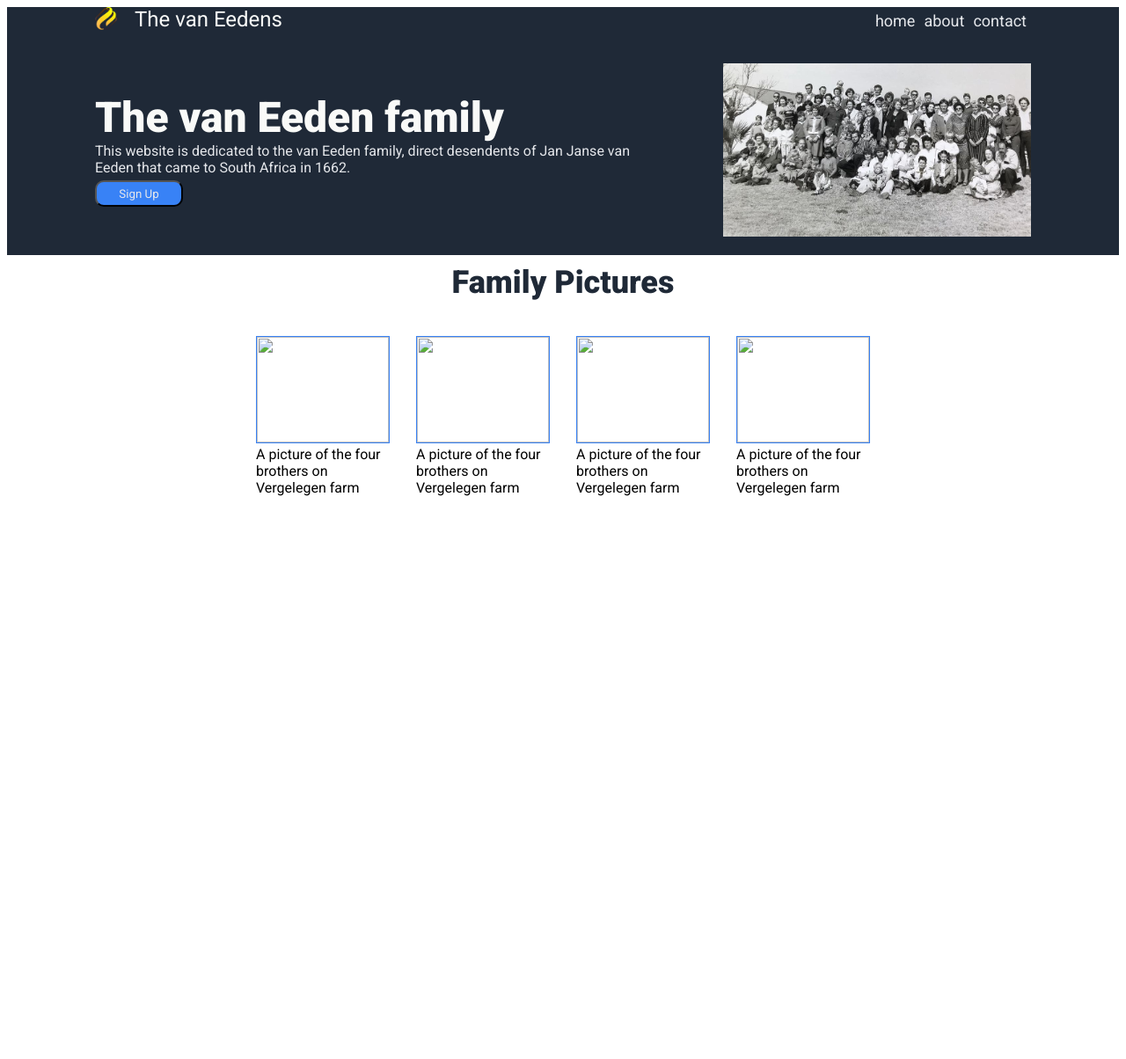
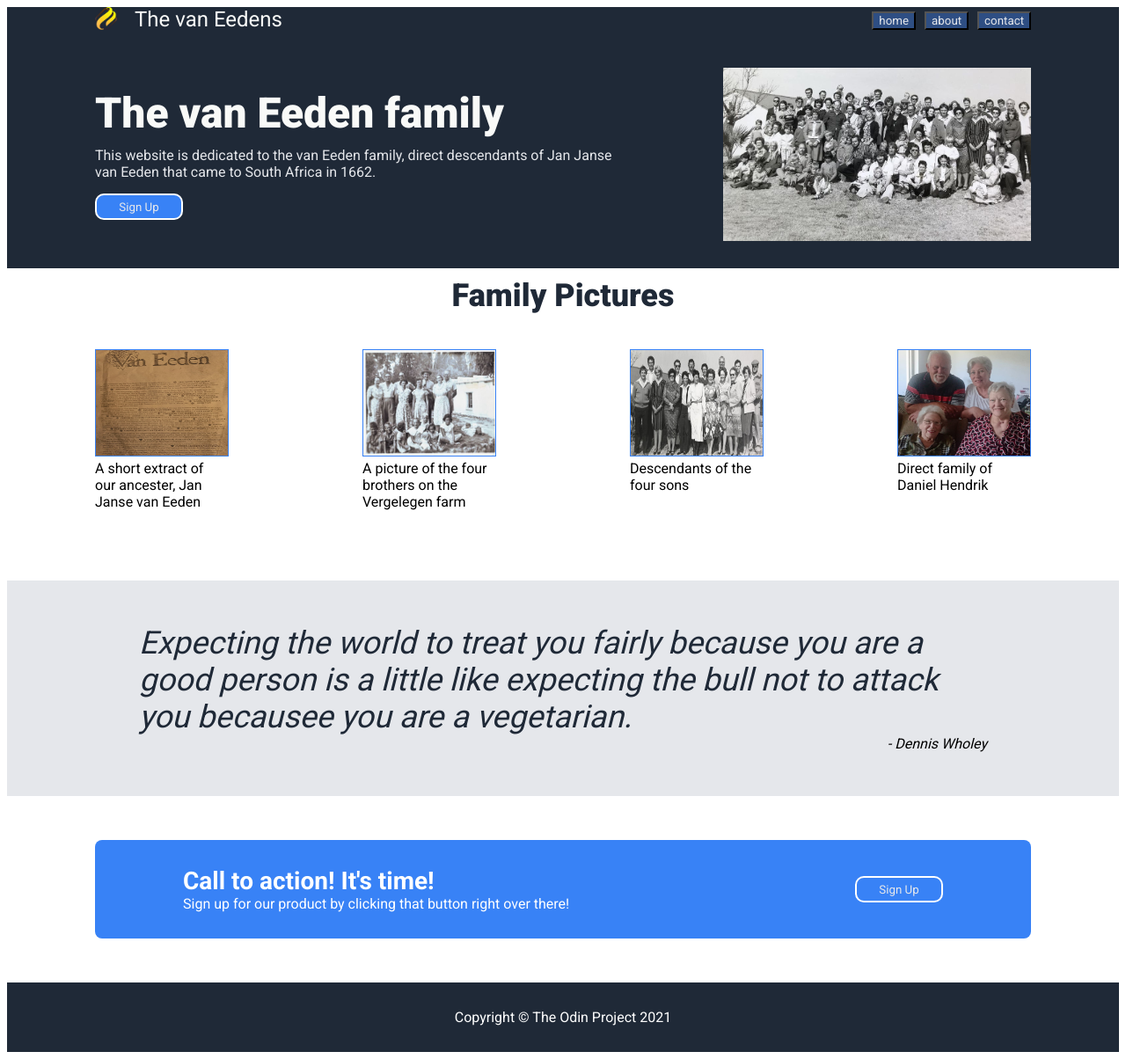
Before and after one commit to Cadanter2/OdinAwesome, a plain HTML site: page index.html in a window 1280 px wide. Shown: the whole page at 88% size. Before the commit the page ends 800 px from the top, so only its background shows below. Drawn offline with Linux system fonts and the light colour scheme.

Commit message:
Finalization of Web Page

```diff
--- a/index.css
+++ b/index.css
@@ -13,6 +13,10 @@ body {
     justify-content: space-between;
     color: #f9faf8;
     padding: 0 100px;
+}
+
+.header {
+    gap: 10px;
 }
 
 .hero,
@@ -36,20 +40,19 @@ body {
     padding: 0;
 }
 
-.list {
+.nav-btn {
     display: flex;
-    margin-top: 0;
+    margin-top: 5px;
+    gap: 10px;
 }
 
-.list li {
-    padding: 5px;
-    list-style: none;
-    color: #E5E7EB;
-    font-size: 18PX;
+.nav-btn button {
+    background-color: #2e4e83;
+    color: #e5e7eb;
 }
 
-.list li:hover {
-    color: aqua;
+.nav-btn button:hover {
+    background-color: #1f2937;
 }
 
 .top-page {
@@ -79,14 +82,18 @@ body {
     border-radius: 10px;
     background-color: #3882f6;
     margin: 5px 0;
+    border: 2px solid white;
+}
+
+.btn a {
+    text-decoration: none;
+    color: #E5E7EB;
 }
 
 .fam-pic img {
     width: 350px;
     padding-right: 100px;
 }
-
-
 
 .info-title {
     text-align: center;
@@ -98,9 +105,10 @@ body {
 
 .container {
     display: flex;
-    justify-content: center;
+    flex-wrap: wrap;
+    justify-content: space-between;
     gap: 30px;
-    padding: 30px 0 80px 0;
+    padding: 30px 100px 80px 100px;
 }
 
 .info img {
@@ -112,3 +120,48 @@ body {
 .info__text {
     width: 150px;
 }
+
+.quote {
+    background-color: #e5e7eb;
+    padding: 50px 150px;
+}
+
+.quote__text {
+    font-size: 36px;
+    font-weight: 200;
+    font-style: italic;
+    color: #1f2937;
+}
+
+.quote__persona {
+    text-align: right;
+    font-style: italic;
+}
+
+.shoutout {
+    display: flex;
+    padding: 30px 100px;
+    justify-content: space-between;
+    background-color: #3882f6;
+    margin: 50px 100px;
+    border-radius: 8px;
+    gap: 30px;
+    align-items: center;
+}
+
+.action {
+    display: flex;
+    flex-direction: column;
+    color: white;
+}
+
+.action__title {
+    font-size: 28px;
+    font-weight: bold;
+}
+
+.footer {
+    color: white;
+    text-align: center;
+    padding: 30px 0;
+}
--- a/index.html
+++ b/index.html
@@ -3,24 +3,27 @@
 <head>
     <meta charset="UTF-8">
     <meta name="viewport" content="width=device-width, initial-scale=1.0">
-    <title>Document</title>
+    <title>Danie's Awesome Webpage</title>
     <link rel="preconnect" href="https://fonts.googleapis.com">
     <link rel="preconnect" href="https://fonts.gstatic.com" crossorigin>
     <link href="https://fonts.googleapis.com/css2?family=Roboto:wght@400;700;900&display=swap" rel="stylesheet">
     <link rel="stylesheet" href="index.css">
+    <link rel="apple-touch-icon" sizes="180x180" href="/apple-touch-icon.png">
+    <link rel="icon" type="image/png" sizes="32x32" href="/favicon-32x32.png">
+    <link rel="icon" type="image/png" sizes="16x16" href="/favicon-16x16.png">
+    <link rel="manifest" href="/site.webmanifest">
 </head>
 <body>
-
     <div class="hero">
         <div class="hero_details">
             <div class="logo"><img src="./images/logo.png" alt=""></div>
             <div class="hero__text">The van Eedens</div>
         </div>
         <nav>
-            <ul class="list">
-                <li>home</li>
-                <li>about</li>
-                <li>contact</li>
+            <ul class="nav-btn">
+                <button>home</button>
+                <button>about</button>
+                <button>contact</button>
             </ul>
         </nav>
     </div>
@@ -30,9 +33,9 @@
                 The van Eeden family
             </div>
             <div class="sub-title">
-                This website is dedicated to the van Eeden family, direct desendents of Jan Janse van Eeden that came to South Africa in 1662.
+                This website is dedicated to the van Eeden family, direct descendants of Jan Janse van Eeden that came to South Africa in 1662.
             </div>
-            <button class="btn">Sign Up</button>
+            <button class="btn"><a href="#">Sign Up</a></button>
         </div>
         <div class="fam-pic">
             <img src="./images/vaneedens.jpg" alt="">
@@ -41,29 +44,51 @@
     <div class="info-title">Family Pictures</div>
     <div class="container">
         <div class="info">
-            <div class="img"><img src="#" alt=""></div>
+            <div class="img"><img src="./images/Stamvader.jpg" alt=""></div>
             <div class="info__text">
-                A picture of the four brothers on Vergelegen farm
+                A short extract of our ancester, Jan Janse van Eeden
             </div>
         </div>
         <div class="info">
-            <div class="img"><img src="#" alt=""></div>
+            <div class="img"><img src="./images/Vergelegen.jpg" alt=""></div>
             <div class="info__text">
-                A picture of the four brothers on Vergelegen farm
+                A picture of the four brothers on the Vergelegen farm
             </div>
         </div>
         <div class="info">
-            <div class="img"><img src="#" alt=""></div>
+            <div class="img"><img src="./images/Broers se familie.jpg" alt=""></div>
             <div class="info__text">
-                A picture of the four brothers on Vergelegen farm
+                Descendants of the four sons
             </div>
         </div>
         <div class="info">
-            <div class="img"><img src="#" alt=""></div>
+            <div class="img"><img src="./images/Langslewendes.jpg" alt=""></div>
             <div class="info__text">
-                A picture of the four brothers on Vergelegen farm
+                Direct family of Daniel Hendrik
             </div>
         </div>
     </div>
+    <div class="quote">
+        <div class="quote__text">
+            Expecting the world to treat you fairly because you are a good person is a little like expecting the bull not to attack you becausee you are a vegetarian.
+        </div>
+        <div class="quote__persona">
+            - Dennis Wholey
+        </div>
+    </div>
+    <div class="shoutout">
+        <div class="action">
+            <div class="action__title">
+                Call to action! It's time!
+            </div>
+            <div class="action__textt">
+                Sign up for our product by clicking that button right over there!
+            </div>
+        </div>
+        <button class="btn"><a href="#">Sign Up</a></button>
+    </div>
+    <div class="footer">
+        Copyright &copy The Odin Project 2021
+    </div>
 </body>
 </html>
```
Also changed, not shown: android-chrome-192x192.png (added), android-chrome-512x512.png (added), apple-touch-icon.png (added), favicon-16x16.png (added), favicon-32x32.png (added), favicon.ico (added), images/Broers se familie.jpg (added), images/Langslewendes.jpg (added), images/Stamvader.jpg (added), images/Vergelegen.jpg (added), site.webmanifest (added).
